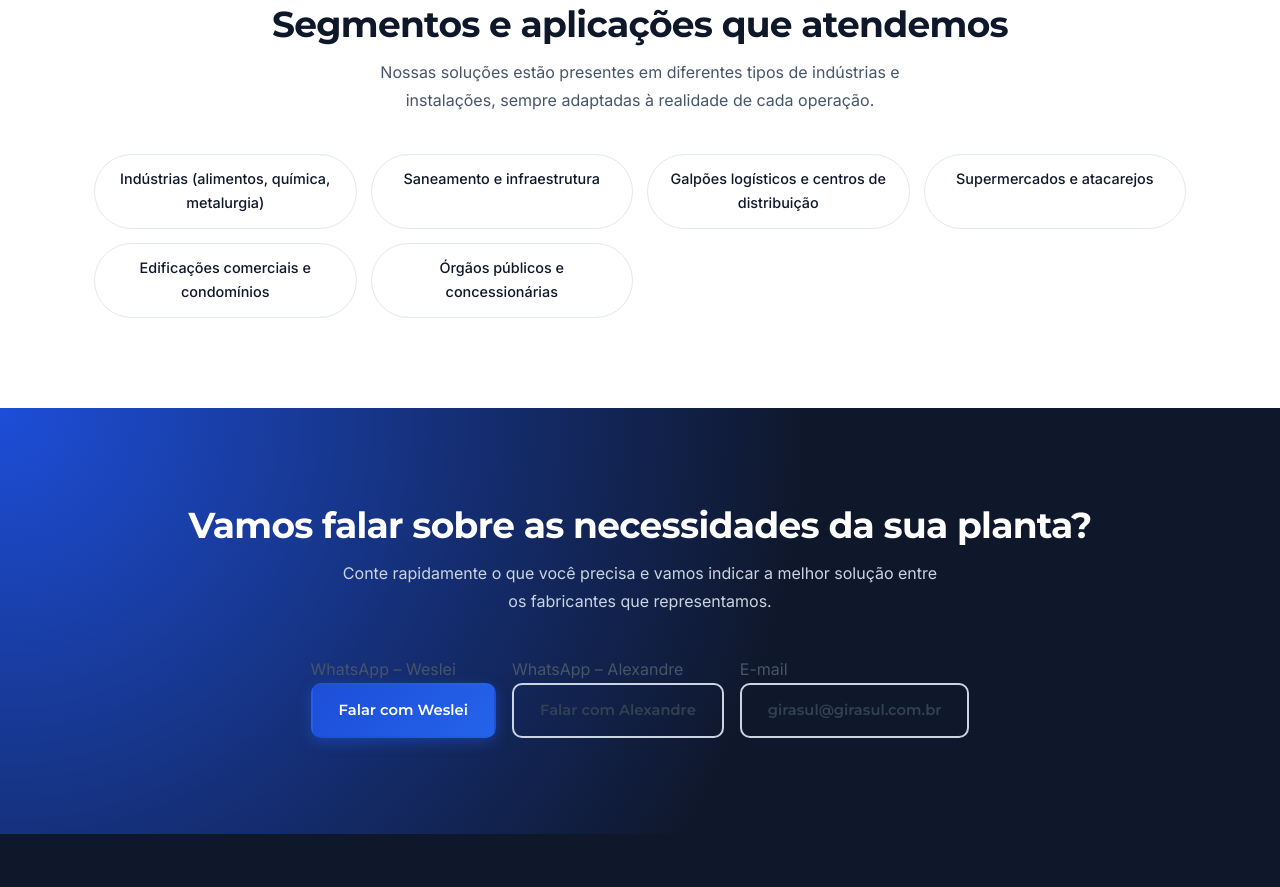
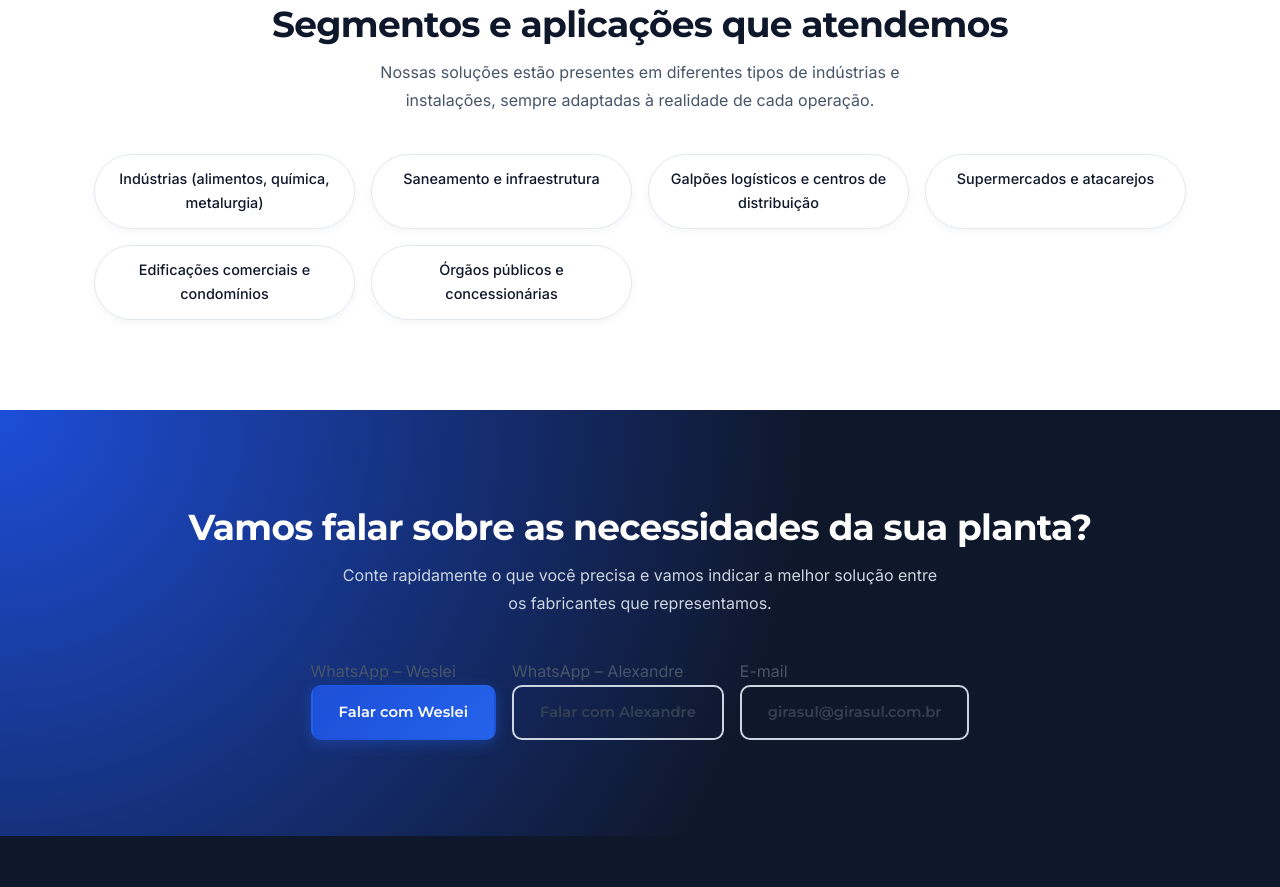
Before and after one commit to xandysousag2/Site-Girasul, a plain HTML site: page solucoes-industriais.html in a window 1280 px wide. Shown: the part 4115-5002 px from the top of the page. Drawn offline with Linux system fonts and the light colour scheme.

Commit message:
Update styles.css

```diff
--- a/assets/css/styles.css
+++ b/assets/css/styles.css
@@ -585,12 +585,12 @@ p {
 /* SEGMENTOS */
 .segments-grid {
   display: grid;
-  grid-template-columns: repeat(auto-fit, minmax(250px, 1fr));
-  gap: 14px;
+  grid-template-columns: repeat(auto-fit, minmax(260px, 1fr));
+  gap: 16px;
 }
 
 .segment-item {
-  padding: 12px 18px;
+  padding: 12px 20px;
   border-radius: 999px;
   border: 1px solid var(--color-border);
   font-size: 0.9rem;
@@ -598,6 +598,7 @@ p {
   color: var(--color-text);
   background-color: #ffffff;
   text-align: center;
+  box-shadow: 0 3px 10px rgba(15,23,42,0.04);
 }
 
 /* RESPONSIVO */
```
